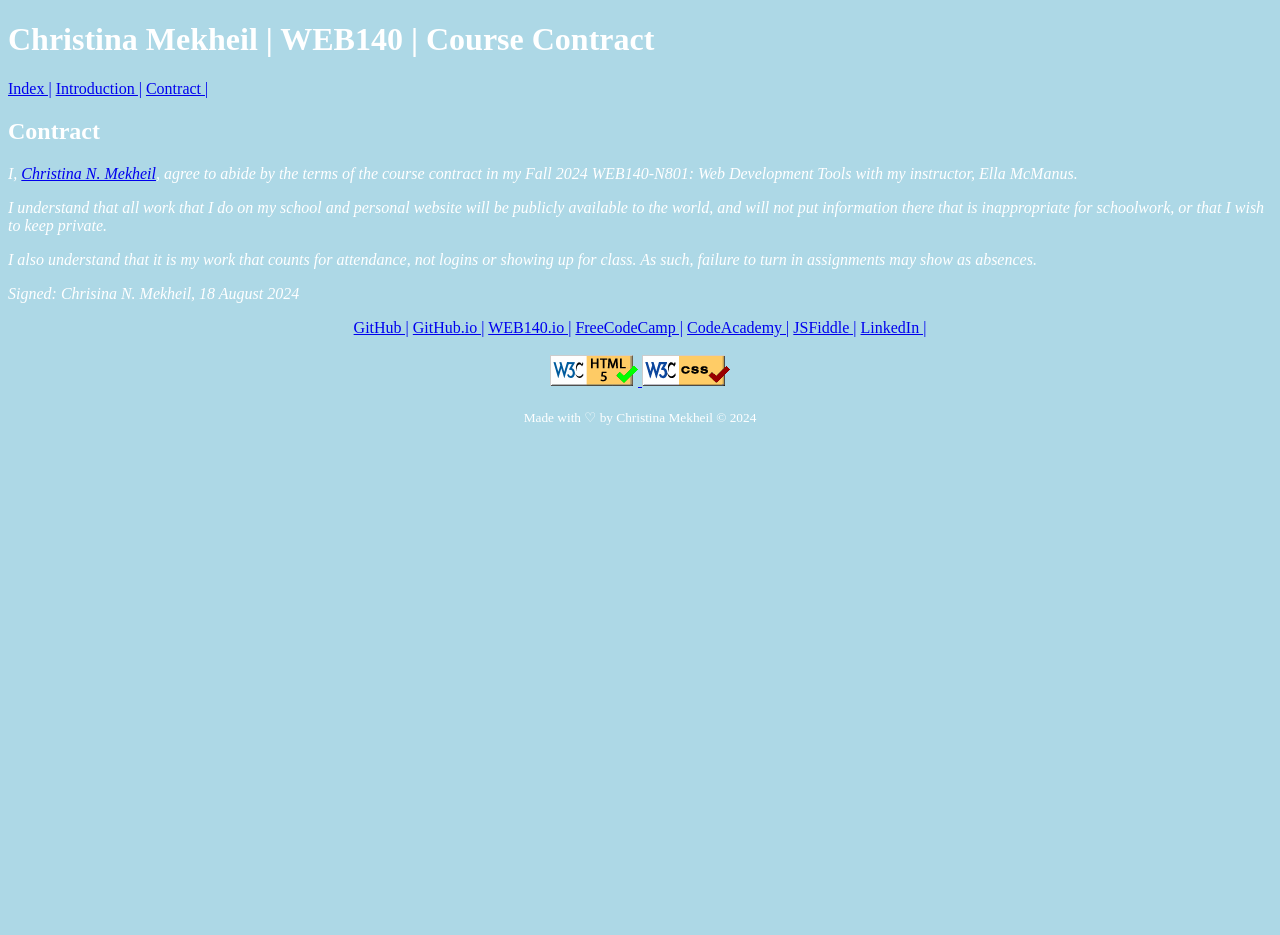
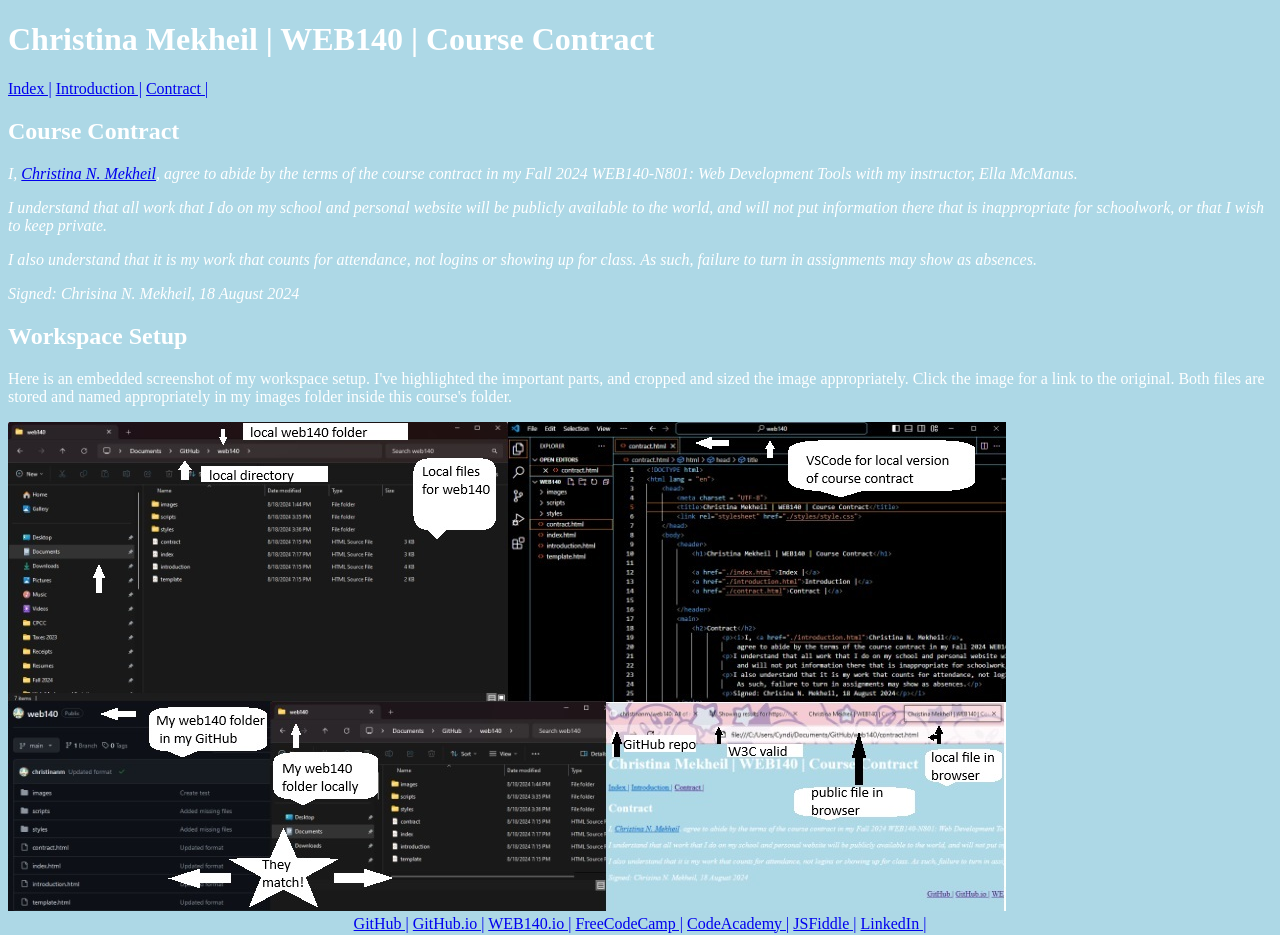
Before and after one commit to christinanm/web140, a plain HTML site: page contract.html in a window 1280 px wide. Shown: the top 935 px of the page. Before the commit the page ends 800 px from the top, so only its background shows below. Drawn offline with Linux system fonts and the light colour scheme.

Commit message:
Added Workspace Setup

```diff
--- a/contract.html
+++ b/contract.html
@@ -15,7 +15,7 @@
 
 		</header>
 		<main>
-			<h2>Contract</h2>
+			<h2>Course Contract</h2>
 					<p><i>I, <a href="./introduction.html">Christina N. Mekheil</a>,
 						agree to abide by the terms of the course contract in my Fall 2024 WEB140-N801: Web Development Tools with my instructor, Ella McManus. </p>
 					<p>I understand that all work that I do on my school and personal website will be publicly available to the world,
@@ -23,6 +23,14 @@
 					<p>I also understand that it is my work that counts for attendance, not logins or showing up for class.
 						As such, failure to turn in assignments may show as absences.</p>
 					<p>Signed: Chrisina N. Mekheil, 18 August 2024</p></i>
+						<h2>Workspace Setup</h2>
+							<p>
+								Here is an embedded screenshot of my workspace setup.
+								 I've highlighted the important parts, and cropped and sized
+								 the image appropriately. Click the image for a link to the original.
+								 Both files are stored and named appropriately in my images folder inside this course's folder.
+							</p>
+							<a href="images/workflow.jpg"><img src="images/workflow_annotated.jpg" alt="Workflow annotated"></a>
 		</main>
 
 		<footer>
```
Also changed, not shown: images/workflow_annotated.jpg (added).
